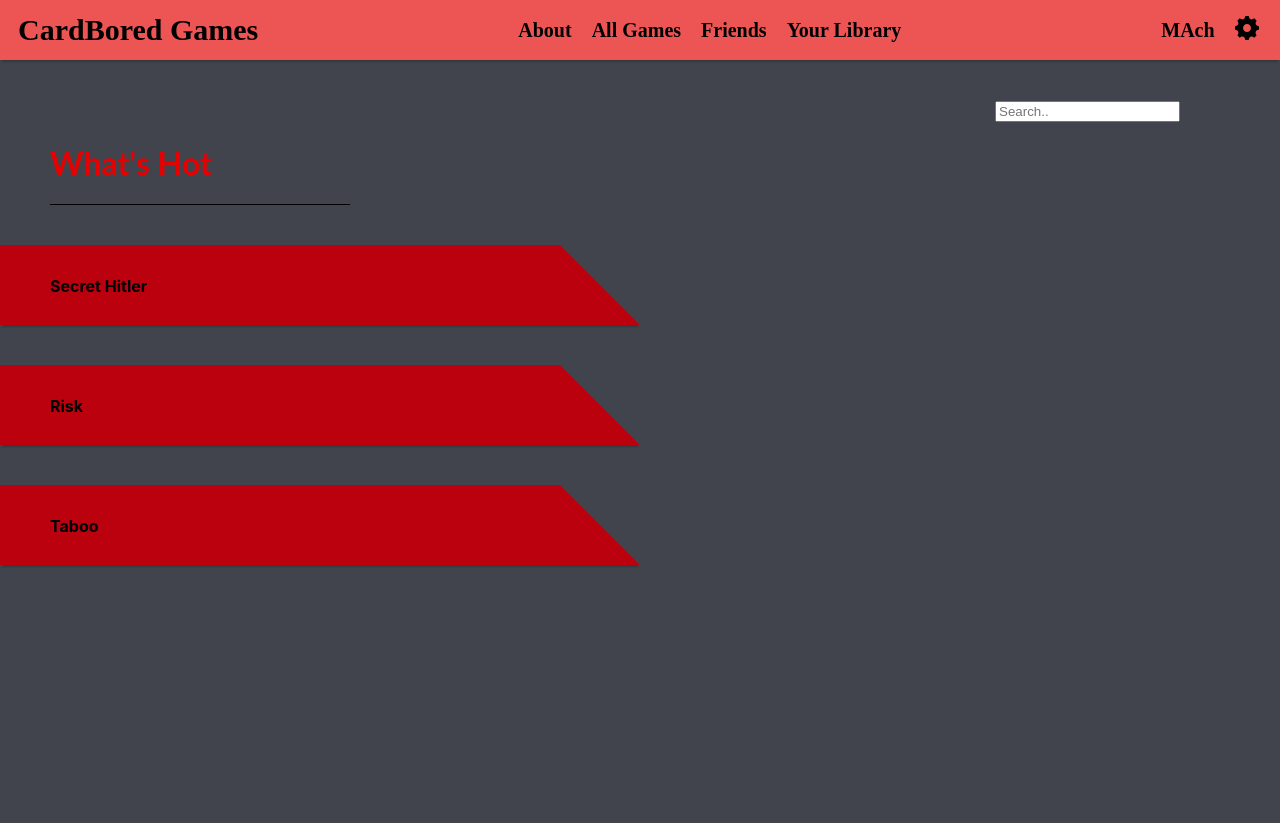
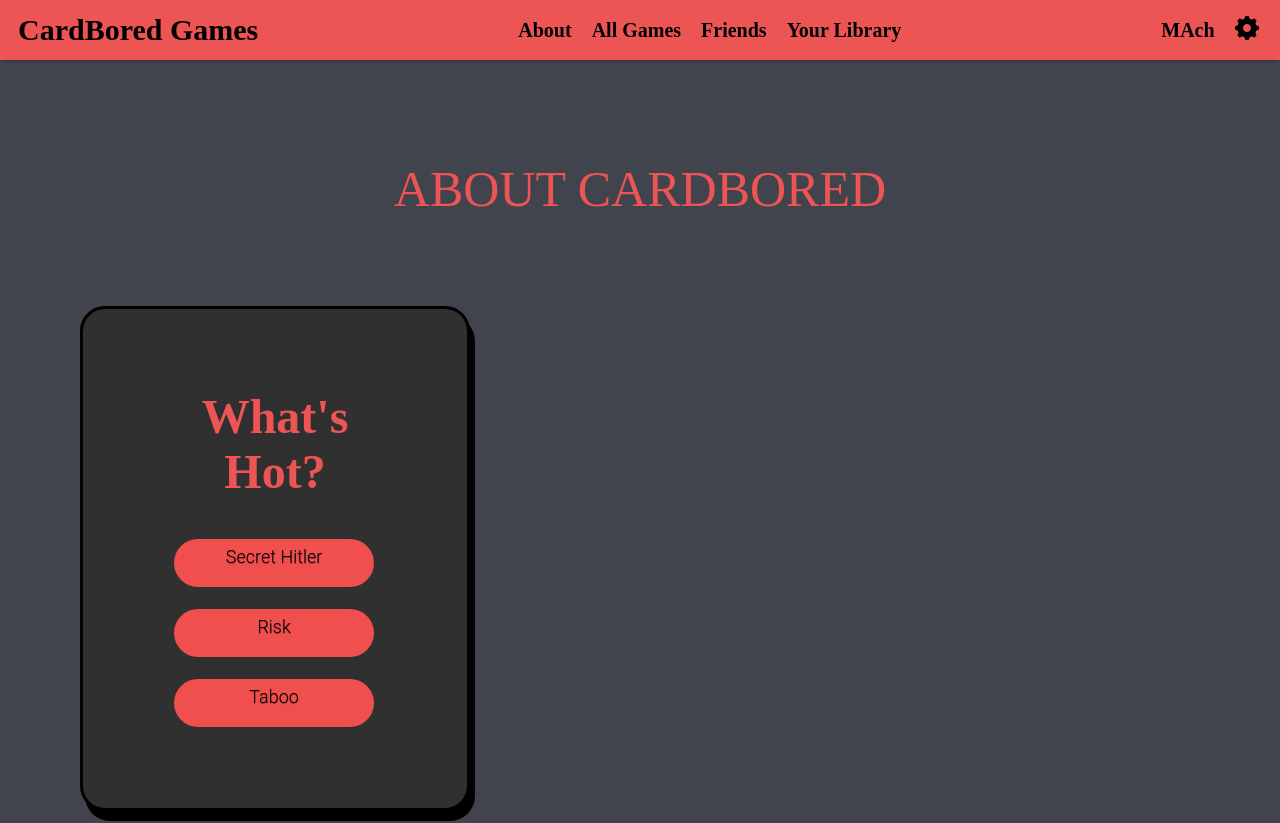
Before and after one commit to junhyungso/card-bored-games, a React (Create React App) app: page /about in a window 1280 px wide. Shown: the top 823 px of the page. Before the commit the page ends 800 px from the top, so only its background shows below. Built offline with nearby package versions, Linux system fonts and the light colour scheme.

Commit message:
about added

```diff
--- /dev/null
+++ b/src/components/About.js
@@ -0,0 +1,77 @@
+import React, {useContext } from 'react';
+import {DataContext} from '../contexts/DataContext.js';
+import publicUrl from '../utils/publicUrl.js';
+import css from './About.module.css';
+
+function About(){
+
+    let {currentUserId, users, about, games} = useContext(DataContext);
+    console.log(currentUserId);
+
+    let managers = users.map(people=>{
+        console.log(people.id);
+    })
+    console.log(managers);
+
+    let sorted_games = [...games].sort((a,b)=>(a.totalPicks < b.totalPicks)?1:-1);
+    console.log(sorted_games);
+    let number_one = sorted_games[0];
+    let number_two = sorted_games[1];
+    let number_three = sorted_games[2];
+    let path_one = "./".concat(sorted_games[0].gameId);
+    let path_two = "./".concat(sorted_games[1].gameId);
+    let path_three = "./".concat(sorted_games[2].gameId);
+
+
+    return(
+        <div>
+            <div className={css.top}>
+                ABOUT CARDBORED
+            </div>
+            <div className={css.row}>
+                <div className={css.col1}>
+                    <div className={css.hot}>
+                        <b>What's Hot?</b>
+                    </div>
+                    <div className = {css.button}>
+                        <a href={path_one}> {number_one.gameName}</a>
+                    </div><br></br>
+                    <div className = {css.button}>
+                        <a href={path_two}> {number_two.gameName}</a>
+                    </div><br></br>
+                    <div className = {css.button}>
+                        <a href={path_three}> {number_three.gameName}</a>
+                    </div>
+
+                </div>
+                <div className={css.col2}>
+                    <div className={css.col3}>
+                        {about}
+                    </div>
+                    <div className={css.col3}>
+                    CardBored Managers:<br></br><br></br>
+                    {//managers
+                        users.map(people=>{
+                            console.log(people.id);
+                            return(
+                                <div>
+                                    {people.id}
+                                </div>
+                            )
+                        })
+                    }
+                    </div>
+                    <div className={css.col3}>
+                     Contact Us: cardbored@gmail.com
+
+
+                    </div>
+                </div>
+            </div>
+
+        </div>
+    );
+
+}
+
+export default About;
--- /dev/null
+++ b/src/components/About.module.css
@@ -0,0 +1,108 @@
+.top{
+    margin-top: 20vh;
+    color: #ED5555;
+    text-align:center;
+    font-size: 50px;
+    font-family: cursive;
+}
+
+
+
+.center2{
+    text-align: center;
+    color: gray;
+}
+.row{
+    display: flex;
+    flex-wrap: wrap;
+    margin-left: 10vh;
+    margin-top: 10vh;
+    margin-bottom:1vh;
+    margin-right: 10vh;
+}
+
+.col1{
+    /**background-image: linear-gradient(to left, #ffffff, #ED5555); **/
+    background: #303030;
+    border-radius: 25px;
+    width:20%;
+    margin-top:1vh;
+    margin-right:20vh;
+    padding: 10vh;
+    font-family: cursive;
+    font-size: 18px;
+    border-color: black;
+    margin-bottom: 23px;
+    border-width:3px;
+    border-style: solid;
+    box-shadow: 5px 10px;
+
+}
+.col2{
+    /* background:#E8E8E8   ; */
+    border-radius: 50px;
+    width: 55%;
+    font-family: cursive;
+    font-size: 18px;
+    margin-bottom:2vh;
+
+}
+
+.removestyle{
+    background: none;
+	color: inherit;
+	border: none;
+	padding: 0;
+	font: inherit;
+	cursor: pointer;
+	outline: inherit;
+}
+
+.col3{
+    background-image: linear-gradient(to right, #ffffff, #ED5555);
+    border-radius: 50px;
+    font-family: cursive;
+    font-size: 18px;
+    margin-bottom:2vh;
+    padding: 10vh;
+    border: black;
+    border-width:3px;
+    border-style: solid;
+    box-shadow: 5px 10px;
+
+}
+
+.hot{
+    text-align: center;
+    font-family: cursive;
+    margin-bottom: 20px;
+    font-size: 48px;
+    color: #ED5555;
+}
+.button{
+    display:inline-block;
+    padding-top:5px;
+    margin:20px 0.1em 0.1em 0;
+    height: 6vh;
+    width:25vh;
+    border:0.16em solid rgba(255,255,255,0);
+    border-radius:2em;
+    box-sizing: border-box;
+    text-decoration:none;
+    font-family:'Roboto',sans-serif;
+    font-weight:300;
+    color:#FFFFFF;
+    text-shadow: 0 0.04em 0.04em rgba(0,0,0,0.35);
+    text-align:center;
+    transition: all 0.2s;
+    background-color:#f14e4e
+    }
+.button:hover{
+    border-color: rgba(255,255,255,1);
+    }
+@media all and (max-width:30em){
+    .button4{
+    display:block;
+    margin:0.2em auto;
+}
+}
--- a/src/components/AllGames.js
+++ b/src/components/AllGames.js
@@ -0,0 +1,79 @@
+import React, { useContext } from 'react';
+import css from './AllGames.module.css'
+import publicUrl from '../utils/publicUrl.js'
+import {
+    Link
+} from "react-router-dom";
+import {DataContext} from '../contexts/DataContext.js'
+import { render } from '@testing-library/react';
+
+function AllGames(){
+    let {
+        currentUserId, games
+    } = useContext(DataContext);
+
+    renderGames(games);
+
+    function renderGames(list){
+        return(
+            <div>
+                <div className={css.main}>
+                    All Games:
+                </div>
+                <div>
+                    {list.map(game=>{
+                    return(
+                        <div>
+                        <div className={css.game}>
+                            <div className={css.name}>
+                                <div>
+                                    <a href={game.gameId} className={css.nameofgame}>{game.gameName}</a>
+                                </div>
+
+                                <div className={css.row2}>
+                                    <div className={css.col2}>
+                                        Categories:
+                                    </div>
+
+                                    <div className={css.col2}>
+                                        <div className={css.categories}>
+                                            {game.gameTags.tagOne}
+                                        </div>
+                                    </div>
+                                    <div className={css.col2}>
+                                        <div className={css.categories}>
+                                            {game.gameTags.tagTwo}
+                                        </div>
+                                    </div>
+                                    <div className={css.col2}>
+                                        <div className={css.categories}>
+                                            {game.gameTags.tagThree}
+                                        </div>
+                                    </div>
+                                </div>
+                            </div>
+                            <div>
+
+                            </div>
+                        </div>
+                    </div>
+                )
+            })}
+            </div>
+        </div>
+
+
+        )
+
+    }
+
+
+    return(
+        <div>
+            {renderGames(games)}
+        </div>
+
+    )
+}
+
+export default AllGames;
--- /dev/null
+++ b/src/components/AllGames.module.css
@@ -0,0 +1,48 @@
+.main{
+    margin-top: 100px;
+    font-size: 30px;
+    font-family: Impact, Haettenschweiler, 'Arial Narrow Bold', sans-serif;
+
+}
+.game{
+    width: 800px;
+    display:inline-block;
+    margin-top: 10px;
+    font-family: 'Gill Sans', 'Gill Sans MT', Calibri, 'Trebuchet MS', sans-serif;
+    text-align: left;
+    padding: 5px;
+
+    background: #555555;
+    box-shadow: 0px 4px 4px rgba(0, 0, 0, 0.25);
+}
+
+.row2{
+    display: flex;
+    justify-content: left;
+    margin-top: 10px;
+    flex-direction: row;
+}
+
+.col1 {width: 8.33%;}
+.col2 {width: 10.66%;}
+.col3 {width: 25%;}
+.col4 {width: 33.33%;}
+.col5 {width: 41.66%;}
+.col6 {width: 50%;}
+.col7 {width: 58.33%;}
+.col8 {width: 66.66%;}
+.col9 {width: 75%;}
+.col10 {width: 83.33%;}
+.col11 {width: 91.66%;}
+.col12 {width: 100%;}
+
+.categories{
+    width: 80px;
+    background-color: #ED5555;
+    text-align: center;
+    border-radius: 10%;
+}
+.nameofgame{
+    font-size: 30px;
+    font-family: Impact, Haettenschweiler, 'Arial Narrow Bold', sans-serif;
+}
--- a/src/components/App.js
+++ b/src/components/App.js
@@ -8,6 +8,8 @@ import {
 } from "react-router-dom";
 import './App.css';
 import DataContextProvider from '../contexts/DataContext.js'
+import AllGames from './AllGames';
+import About from './About';
 
 function App() {
   document.body.style = 'background: #42444D';
@@ -16,7 +18,20 @@ function App() {
       <DataContextProvider>
         <div className="App">
           <NavBar/>
-          <MainPage/>
+          <Switch>
+            <Route path="/allgames">
+                <AllGames/>
+            </Route>
+            <Route path="/about">
+                <About/>
+            </Route>
+            <Route path="/:gameId?">
+                  <MainPage/>
+            </Route>
+
+
+          </Switch>
+
         </div>
       </DataContextProvider>
     </Router>
--- a/src/components/MainPage.js
+++ b/src/components/MainPage.js
@@ -6,25 +6,23 @@ import {
 } from "react-router-dom";
 import {DataContext} from '../contexts/DataContext.js'
 
-function NavBar(){
+function MainPage(){
     let {
         currentUserId, games
     } = useContext(DataContext);
 
-    let sorted_games = games.sort((a,b)=>(a.totalPicks < b.totalPicks)?1:-1);
+    let sorted_games = [...games].sort((a,b)=>(a.totalPicks < b.totalPicks)?1:-1);
     console.log(sorted_games);
     let number_one = sorted_games[0];
     let number_two = sorted_games[1];
     let number_three = sorted_games[2];
-    let path_one = "/".concat(sorted_games[0].gameId);
-    let path_two = "/".concat(sorted_games[1].gameId);
-    let path_three = "/".concat(sorted_games[2].gameId);
+    let path_one = "./".concat(sorted_games[0].gameId);
+    let path_two = "./".concat(sorted_games[1].gameId);
+    let path_three = "./".concat(sorted_games[2].gameId);
     return(
         <div>
             {console.log(currentUserId)}
-            <div className={css.search}>
-                <input type="text" placeholder="Search.."/>
-            </div>
+
             <div className={css.top}>
                 <h1>What's Hot</h1>
             </div>
@@ -42,4 +40,4 @@ function NavBar(){
     )
 }
 
-export default NavBar;
+export default MainPage;
--- a/src/components/MainPage.module.css
+++ b/src/components/MainPage.module.css
@@ -3,13 +3,9 @@
     text-align: left;
     margin-left: 0px;
 }
-.search{
+
+.top{
     margin-top: 100px;
-    text-align: right;
-    margin-right: 100px;
-}
-.top{
-    margin-top: 0px;
     text-align: left;
     margin-left: 50px;
     font-family: 'Gill Sans', 'Gill Sans MT', Calibri, 'Trebuchet MS', sans-serif;
--- a/src/components/NavBar.js
+++ b/src/components/NavBar.js
@@ -7,7 +7,7 @@ import {
 import {DataContext} from '../contexts/DataContext.js';
 
 
-function NavBar(props){
+function NavBar(){
     let {
         currentUserId, users
     } = useContext(DataContext);
--- a/src/utils/initialData.js
+++ b/src/utils/initialData.js
@@ -2,27 +2,29 @@
 export default {
     currentUserId: "manogya",
 
+    about:"CardBored Games is an online encyclopedia of card and board games for users seeking game rules, strategies, an online community, and an access to online version of games. Initially developed during the COVID-19 crisis, we aimed to provide entertainment for those individuals required to stay in their households to ideally opt for time-burning activities such as card/web games. Our website provides rules and strategies for all kinds of card games and gives game suggestions based on the number of players and types of game desired. Additionally, we have an option for members to submit their own games and also anonymously vote on other games.",
+
     users: [
       {
-        id: "manogya",
+        id: "Manogya",
         email: "manogya@bc.edu",
         photo: "/assets/user1.png",
         name: "MAch", // name displayed on application and friends list
       },
       {
-        id: "eric",
+        id: "Eric",
         email: "eric@bc.edu",
         photo: "/assets/user2.png",
         name: "Wangatang",
       },
       {
-        id: "jun",
+        id: "Jun",
         email: "jun@bc.edu",
         photo: "/assets/user3.png",
         name: "Junso7",
       },
       {
-        id: "kamil",
+        id: "Kamil",
         email: "kamil@bc.edu",
         photo: "/assets/user3.png",
         name: "kamilPis7",
@@ -60,6 +62,7 @@ export default {
         friendId: "jun",
       },
     ],
+
 
     amountOfVotes: [
       //total votes of a game across all users
```
Also changed, not shown: public/assets/uno.jpg (added).
